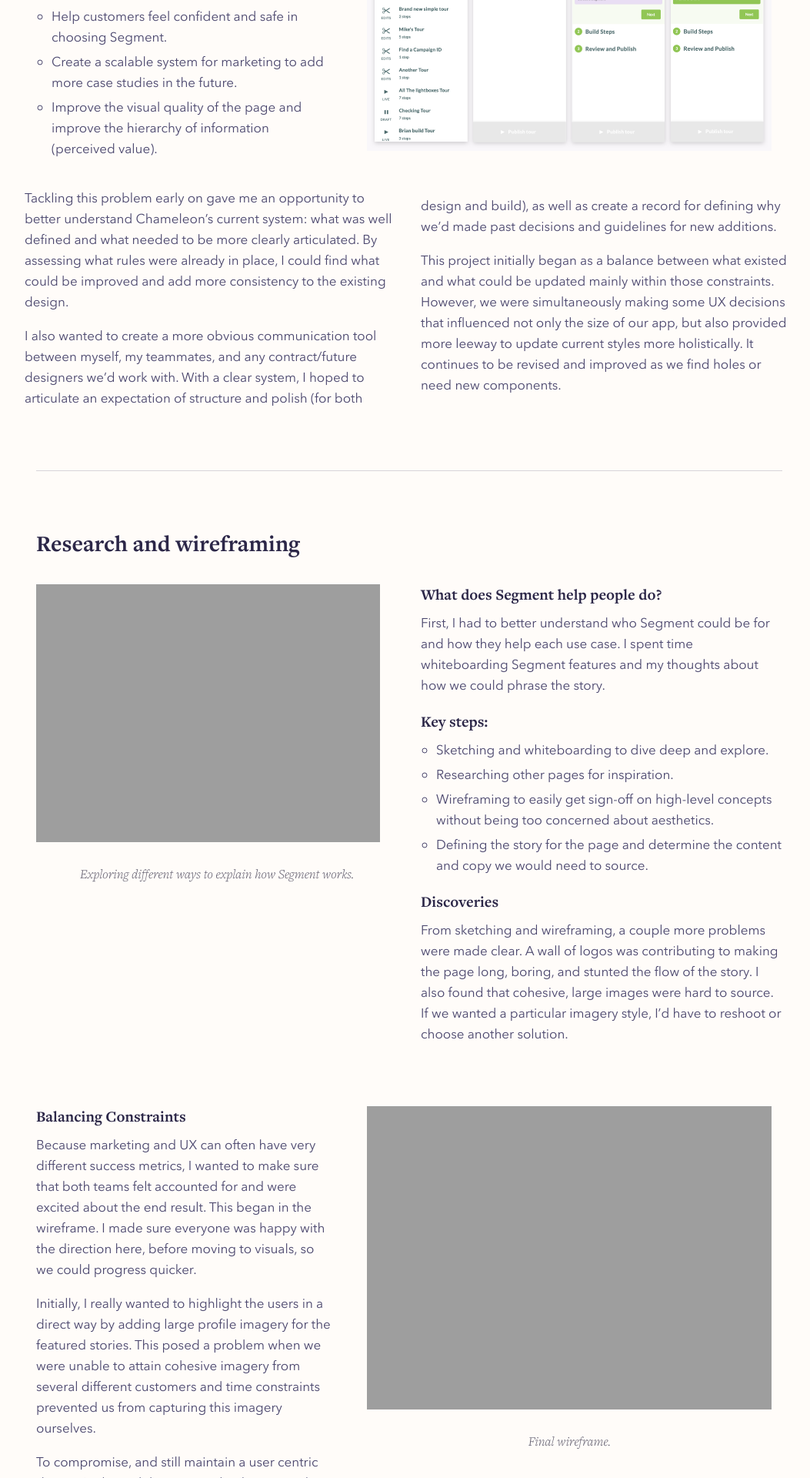
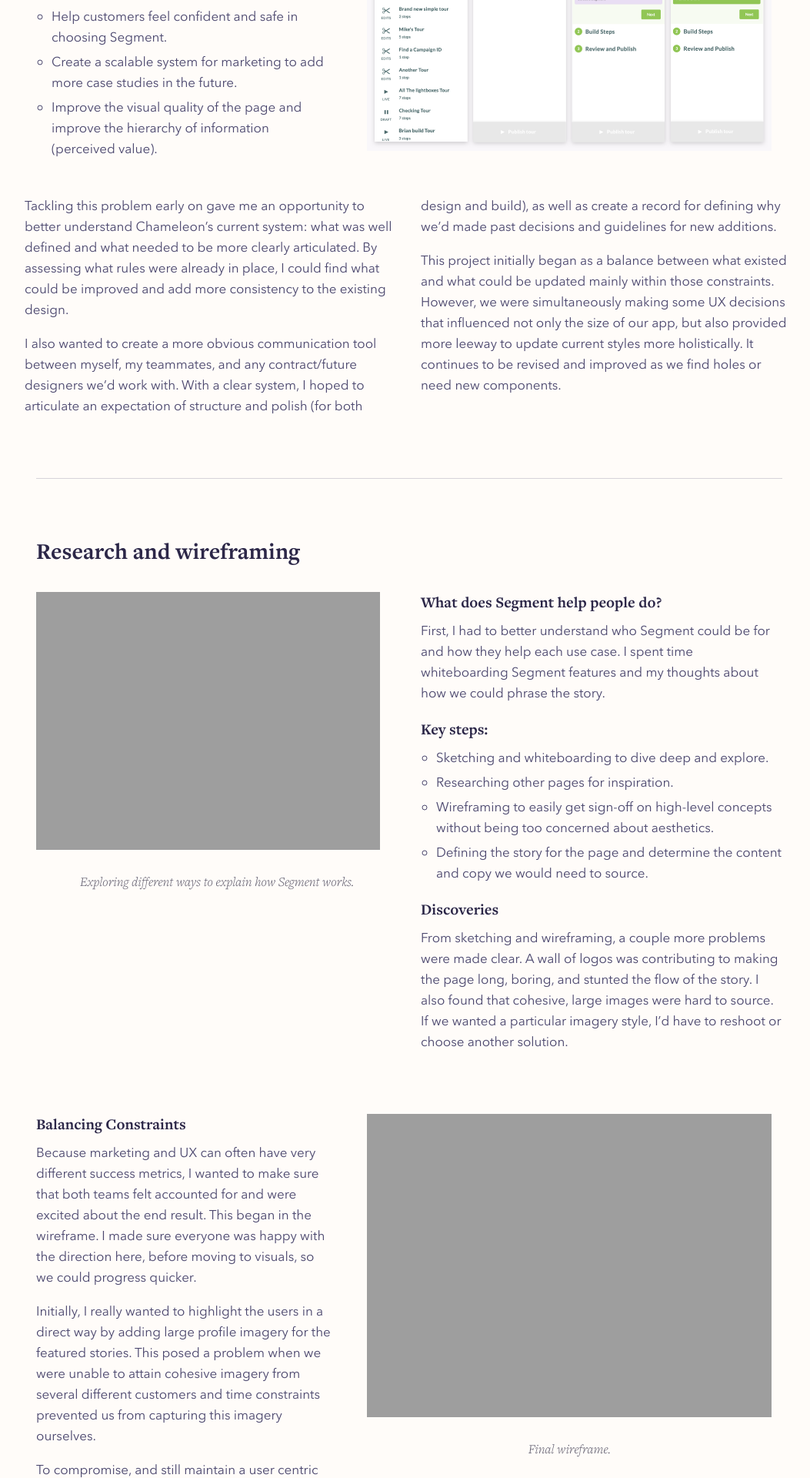
Before and after one commit to jessbottali/jessicabottali.com, a Jekyll site: the page built from projects/chameleon-design-system/index.html, in a window 1280 px wide. Shown: the part 1358-3278 px from the top of the page at 77% size, without its empty margins (108-1161 px from the left). Built offline with Jekyll 4.4.1, drawn with Linux system fonts in a browser that asks for light colours; comment, search, counter and statistics services are not loaded.

Commit message:
Update index.html

```diff
--- a/projects/chameleon-design-system/index.html
+++ b/projects/chameleon-design-system/index.html
@@ -31,7 +31,8 @@ title: "Chameleon design system"
       </div>
     </div>
     <div class="Project-content">
-      <p>Tackling this problem early on gave me an opportunity to better understand Chameleon’s current system: what was well defined and what needed to be more clearly articulated. By assessing what rules were already in place, I could find what could be improved and add more consistency to the existing design. </p>
+      <br>
+      <p style="margin-top: 0px;">Tackling this problem early on gave me an opportunity to better understand Chameleon’s current system: what was well defined and what needed to be more clearly articulated. By assessing what rules were already in place, I could find what could be improved and add more consistency to the existing design. </p>
 
       <p>I also wanted to create a more obvious communication tool between myself, my teammates, and any contract/future designers we’d work with. With a clear system, I hoped to articulate an expectation of structure and polish (for both
         <br>
```
